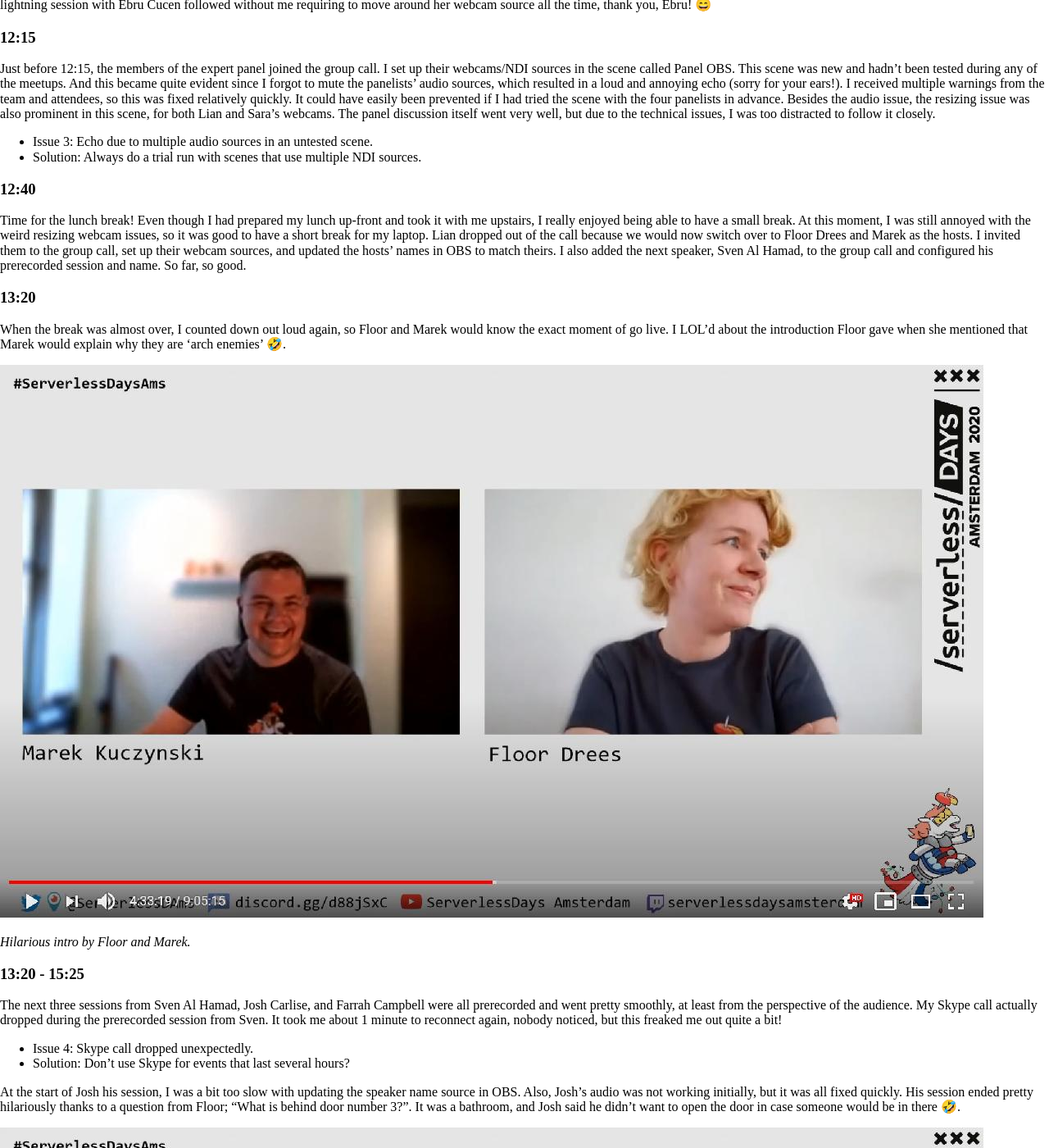
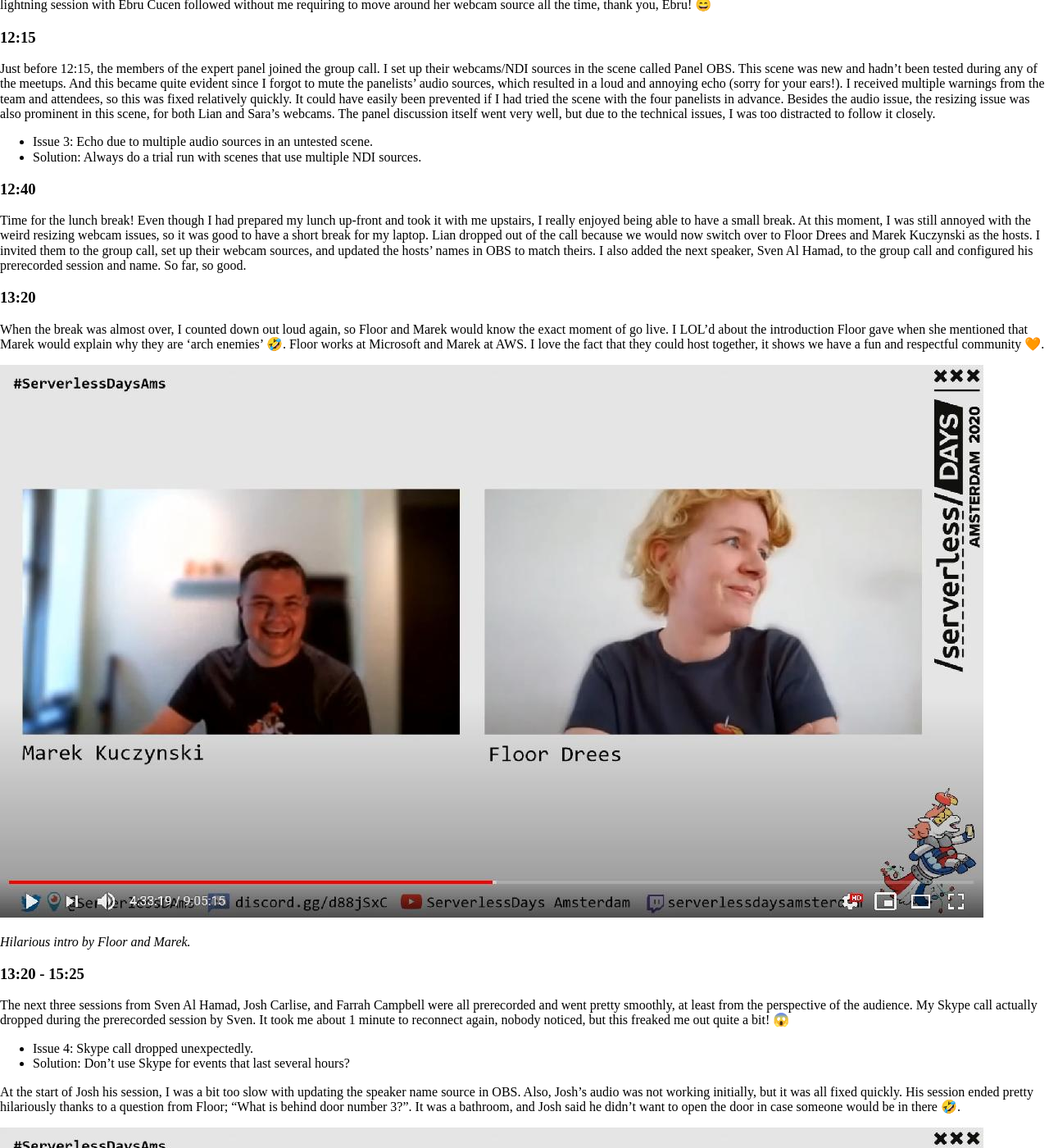
Before and after one commit to marcduiker/marcduiker.github.io, a Jekyll site: the page built from _posts/2020-05-12-serverlessdays-amsterdam-post-mortem.md, in a window 1280 px wide and 1400 px high, scrolled down 8520 px. Shown: the whole window at 82% size. Built offline with Jekyll 4.4.1, drawn with Linux system fonts in a browser that asks for light colours; nearby versions of some CDN libraries; some of the changed text lies outside the part shown.

Commit message:
Fixing typos

```diff
--- a/_posts/2020-05-12-serverlessdays-amsterdam-post-mortem.md
+++ b/_posts/2020-05-12-serverlessdays-amsterdam-post-mortem.md
@@ -112,11 +112,11 @@
 
 ### 12:40
 
-Time for the lunch break! Even though I had prepared my lunch up-front and took it with me upstairs, I really enjoyed being able to have a small break. At this moment, I was still annoyed with the weird resizing webcam issues, so it was good to have a short break for my laptop. Lian dropped out of the call because we would now switch over to Floor Drees and Marek as the hosts. I invited them to the group call, set up their webcam sources, and updated the hosts' names in OBS to match theirs. I also added the next speaker, Sven Al Hamad, to the group call and configured his prerecorded session and name. So far, so good.
+Time for the lunch break! Even though I had prepared my lunch up-front and took it with me upstairs, I really enjoyed being able to have a small break. At this moment, I was still annoyed with the weird resizing webcam issues, so it was good to have a short break for my laptop. Lian dropped out of the call because we would now switch over to Floor Drees and Marek Kuczynski as the hosts. I invited them to the group call, set up their webcam sources, and updated the hosts' names in OBS to match theirs. I also added the next speaker, Sven Al Hamad, to the group call and configured his prerecorded session and name. So far, so good.
 
 ### 13:20
 
-When the break was almost over, I counted down out loud again, so Floor and Marek would know the exact moment of go live. I LOL'd about the introduction Floor gave when she mentioned that Marek would explain why they are 'arch enemies' 🤣.
+When the break was almost over, I counted down out loud again, so Floor and Marek would know the exact moment of go live. I LOL'd about the introduction Floor gave when she mentioned that Marek would explain why they are 'arch enemies' 🤣. Floor works at Microsoft and Marek at AWS. I love the fact that they could host together, it shows we have a fun and respectful community 🧡.
 
 <img class="u-max-full-width" itemprop="image" src="{{ site.url }}/assets/2020/05/12/08-floorandmarek.jpg" alt="Hilarious intro by Floor and Marek.">
 
@@ -124,7 +124,7 @@
 
 ### 13:20 - 15:25
 
-The next three sessions from Sven Al Hamad, Josh Carlise, and Farrah Campbell were all prerecorded and went pretty smoothly, at least from the perspective of the audience. My Skype call actually dropped during the prerecorded session from Sven. It took me about 1 minute to reconnect again, nobody noticed, but this freaked me out quite a bit!
+The next three sessions from Sven Al Hamad, Josh Carlise, and Farrah Campbell were all prerecorded and went pretty smoothly, at least from the perspective of the audience. My Skype call actually dropped during the prerecorded session by Sven. It took me about 1 minute to reconnect again, nobody noticed, but this freaked me out quite a bit! 😱
 
 - Issue 4: Skype call dropped unexpectedly.
 - Solution: Don't use Skype for events that last several hours?
```
Also changed, not shown: other parts of _posts/2020-05-12-serverlessdays-amsterdam-post-mortem.md (+4 -4 lines).
